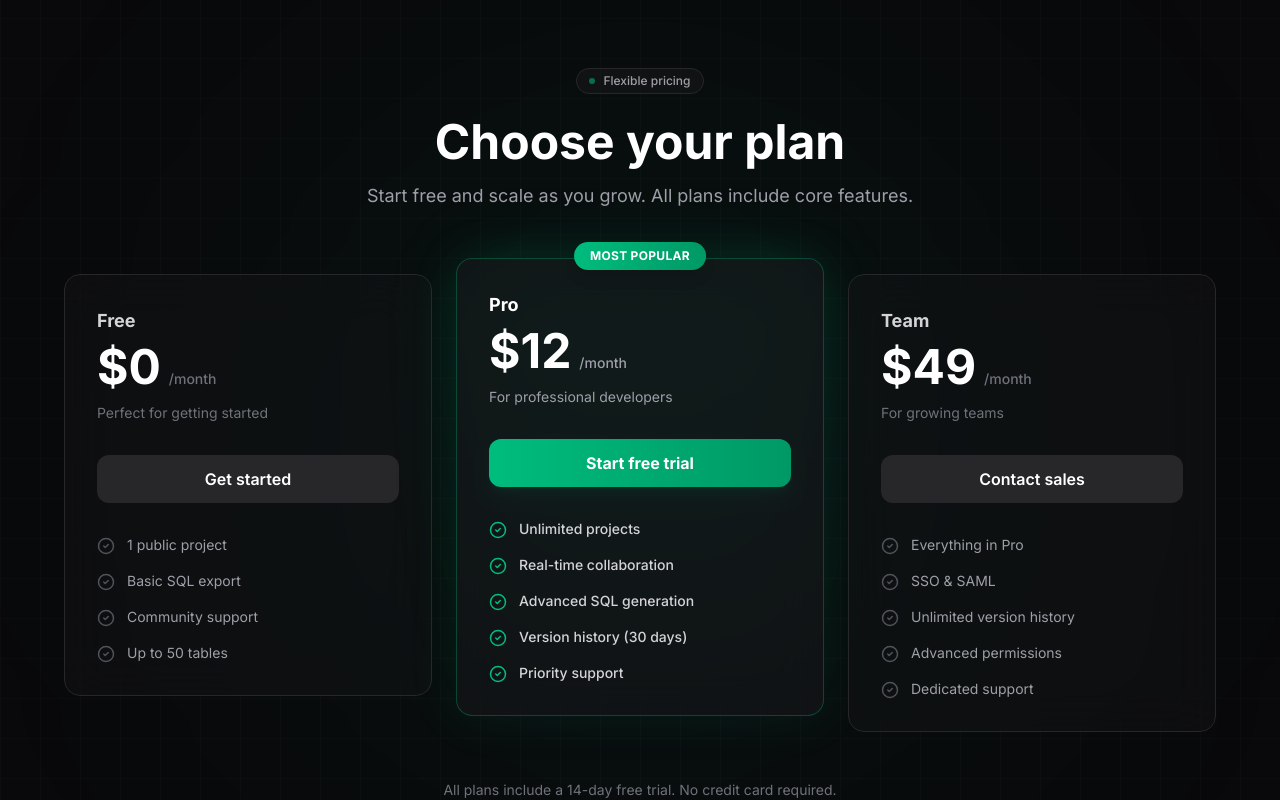
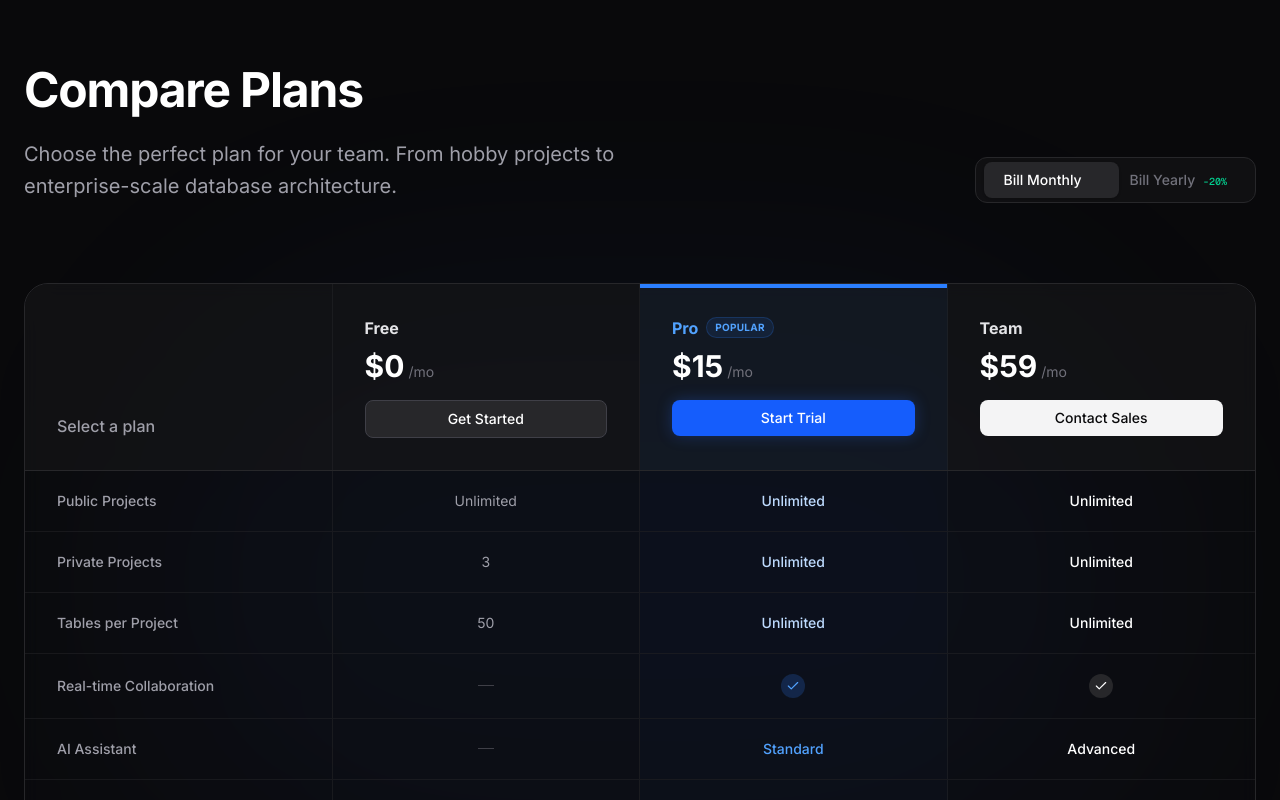
Before and after one commit to Praveenkumar02023/schema, a Next.js app: page / in a window 1280 px wide. Shown: the part 3580-4380 px from the top of the page. Built offline with nearby package versions, Linux system fonts and the light colour scheme.

Commit message:
update pricing section.

```diff
--- a/app/page.tsx
+++ b/app/page.tsx
@@ -9,6 +9,7 @@ import { companies } from '@/components/CompanyLogos';
 
 export default function Home() {
   const [currentReviewIndex, setCurrentReviewIndex] = useState(0);
+  const [billingCycle, setBillingCycle] = useState<'monthly' | 'yearly'>('monthly');
 
   useEffect(() => {
     const timer = setInterval(() => {
@@ -661,174 +662,143 @@ export default function Home() {
         <div className="absolute bottom-0 inset-x-0 h-32 bg-gradient-to-t from-zinc-950 to-transparent pointer-events-none" />
       </section>
 
-      {/* Pricing Section - Redesigned */}
-      <section className="py-32 bg-zinc-950 relative overflow-hidden">
-        {/* Background Elements */}
-        <div className="absolute inset-0 bg-[linear-gradient(to_right,#80808008_1px,transparent_1px),linear-gradient(to_bottom,#80808008_1px,transparent_1px)] bg-[size:40px_40px]" />
-        <div className="absolute top-1/2 left-1/2 -translate-x-1/2 -translate-y-1/2 w-[800px] h-[800px] bg-emerald-500/5 rounded-full blur-[150px]" />
+      {/* Pricing Section - Comparison Table Redesign */}
+      <section className="py-32 bg-zinc-950 relative overflow-hidden" id="pricing">
+        {/* Blueish Ambience */}
+        <div className="absolute top-0 inset-x-0 h-px bg-gradient-to-r from-transparent via-blue-500/30 to-transparent" />
+        <div className="absolute top-1/2 left-1/2 -translate-x-1/2 -translate-y-1/2 w-[1000px] h-[600px] bg-blue-500/5 rounded-full blur-[120px] pointer-events-none" />
 
         <div className="max-w-7xl mx-auto px-6 relative z-10">
-          {/* Header */}
-          <div className="text-center mb-16">
-            <div className="inline-flex items-center gap-2 px-3 py-1 rounded-full border border-zinc-800 bg-zinc-900/50 text-xs font-medium text-zinc-400 mb-6">
-              <span className="w-1.5 h-1.5 rounded-full bg-emerald-500 animate-pulse" />
-              Flexible pricing
+
+          {/* Header & Toggle */}
+          <div className="flex flex-col lg:flex-row justify-between items-end mb-20 gap-8">
+            <div className="max-w-2xl">
+              <h2 className="text-4xl md:text-5xl font-bold mb-6 text-white tracking-tight">
+                Compare Plans
+              </h2>
+              <p className="text-xl text-zinc-400 leading-relaxed">
+                Choose the perfect plan for your team. From hobby projects to enterprise-scale database architecture.
+              </p>
             </div>
-            <h2 className="text-4xl md:text-5xl font-bold mb-4 text-white">
-              Choose your plan
-            </h2>
-            <p className="text-lg text-zinc-400 max-w-2xl mx-auto">
-              Start free and scale as you grow. All plans include core features.
-            </p>
+
+            {/* Billing Toggle */}
+            <div className="bg-zinc-900/50 p-1 rounded-xl border border-zinc-800 flex items-center relative">
+              {/* Sliding Pill */}
+              <div className={`absolute top-1 bottom-1 w-[calc(50%-4px)] bg-zinc-800 rounded-lg shadow-sm transition-all duration-300 ${billingCycle === 'yearly' ? 'translate-x-[calc(100%+4px)]' : 'translate-x-1'}`} />
+
+              <button
+                onClick={() => setBillingCycle('monthly')}
+                className={`relative z-10 px-6 py-2 text-sm font-medium transition-colors duration-300 ${billingCycle === 'monthly' ? 'text-white' : 'text-zinc-500 hover:text-zinc-300'}`}
+              >
+                Bill Monthly
+              </button>
+              <button
+                onClick={() => setBillingCycle('yearly')}
+                className={`relative z-10 px-6 py-2 text-sm font-medium transition-colors duration-300 ${billingCycle === 'yearly' ? 'text-white' : 'text-zinc-500 hover:text-zinc-300'}`}
+              >
+                Bill Yearly <span className="text-[10px] text-emerald-400 ml-1 font-mono">-20%</span>
+              </button>
+            </div>
           </div>
 
-          {/* Pricing Cards */}
-          <div className="grid grid-cols-1 md:grid-cols-3 gap-6 items-start max-w-6xl mx-auto">
+          {/* Comparison Grid */}
+          <div className="border border-zinc-800 rounded-3xl bg-zinc-900/20 backdrop-blur-sm overflow-hidden relative">
 
-            {/* Free Tier */}
-            <div className="group relative">
-              <div className="absolute inset-0 bg-gradient-to-b from-zinc-800/50 to-transparent rounded-2xl blur-xl opacity-0 group-hover:opacity-100 transition-opacity" />
-              <div className="relative bg-zinc-900/40 backdrop-blur-xl rounded-2xl p-8 border border-zinc-800 hover:border-zinc-700 transition-all duration-300">
-                <div className="mb-8">
-                  <h3 className="text-lg font-bold text-zinc-300 mb-2">Free</h3>
-                  <div className="flex items-baseline gap-2 mb-3">
-                    <span className="text-5xl font-bold text-white">$0</span>
-                    <span className="text-zinc-500 text-sm font-medium">/month</span>
-                  </div>
-                  <p className="text-zinc-500 text-sm">Perfect for getting started</p>
+            {/* Grid Header */}
+            <div className="grid grid-cols-4 border-b border-zinc-800 bg-zinc-900/50">
+              <div className="p-8 flex flex-col justify-end border-r border-zinc-800/50">
+                <span className="text-zinc-400 font-medium">Select a plan</span>
+              </div>
+
+              {/* Free */}
+              <div className="p-8 border-r border-zinc-800/50 relative group">
+                <h3 className="font-bold text-zinc-200 mb-2">Free</h3>
+                <div className="flex items-baseline gap-1 mb-4">
+                  <span className="text-3xl font-bold text-white">$0</span>
+                  <span className="text-zinc-500 text-sm">/mo</span>
                 </div>
+                <button className="w-full py-2 rounded-lg bg-zinc-800 hover:bg-zinc-700 text-white text-sm font-medium transition-colors border border-zinc-700">
+                  Get Started
+                </button>
+              </div>
 
-                <Link
-                  href="/signin"
-                  className="block w-full py-3 px-4 rounded-xl bg-zinc-800 hover:bg-zinc-700 text-white font-semibold text-center transition-colors mb-8"
-                >
-                  Get started
-                </Link>
+              {/* Pro */}
+              <div className="p-8 border-r border-zinc-800/50 bg-blue-500/5 relative">
+                <div className="absolute top-0 inset-x-0 h-1 bg-blue-500" />
+                <h3 className="font-bold text-blue-400 mb-2 flex items-center gap-2">
+                  Pro <span className="bg-blue-500/10 text-blue-400 text-[10px] px-2 py-0.5 rounded-full border border-blue-500/20 uppercase tracking-wide">Popular</span>
+                </h3>
+                <div className="flex items-baseline gap-1 mb-4">
+                  <span className="text-3xl font-bold text-white">${billingCycle === 'yearly' ? '12' : '15'}</span>
+                  <span className="text-zinc-500 text-sm">/mo</span>
+                </div>
+                <button className="w-full py-2 rounded-lg bg-blue-600 hover:bg-blue-500 text-white text-sm font-medium transition-colors shadow-[0_0_15px_rgba(37,99,235,0.3)]">
+                  Start Trial
+                </button>
+              </div>
 
-                <div className="space-y-4">
-                  <div className="flex items-start gap-3">
-                    <CheckCircle2 size={18} className="text-zinc-600 mt-0.5 shrink-0" />
-                    <span className="text-zinc-400 text-sm">1 public project</span>
-                  </div>
-                  <div className="flex items-start gap-3">
-                    <CheckCircle2 size={18} className="text-zinc-600 mt-0.5 shrink-0" />
-                    <span className="text-zinc-400 text-sm">Basic SQL export</span>
-                  </div>
-                  <div className="flex items-start gap-3">
-                    <CheckCircle2 size={18} className="text-zinc-600 mt-0.5 shrink-0" />
-                    <span className="text-zinc-400 text-sm">Community support</span>
-                  </div>
-                  <div className="flex items-start gap-3">
-                    <CheckCircle2 size={18} className="text-zinc-600 mt-0.5 shrink-0" />
-                    <span className="text-zinc-400 text-sm">Up to 50 tables</span>
-                  </div>
+              {/* Team */}
+              <div className="p-8">
+                <h3 className="font-bold text-zinc-200 mb-2">Team</h3>
+                <div className="flex items-baseline gap-1 mb-4">
+                  <span className="text-3xl font-bold text-white">${billingCycle === 'yearly' ? '49' : '59'}</span>
+                  <span className="text-zinc-500 text-sm">/mo</span>
                 </div>
+                <button className="w-full py-2 rounded-lg bg-zinc-100 hover:bg-white text-zinc-950 text-sm font-medium transition-colors">
+                  Contact Sales
+                </button>
               </div>
             </div>
 
-            {/* Pro Tier - Featured */}
-            <div className="group relative md:-mt-4">
-              {/* Glow effect */}
-              <div className="absolute inset-0 bg-gradient-to-b from-emerald-500/20 to-transparent rounded-2xl blur-2xl opacity-60" />
+            {/* Features Rows */}
+            <div className="divide-y divide-zinc-800/50">
+              {[
+                { name: "Public Projects", free: "Unlimited", pro: "Unlimited", team: "Unlimited" },
+                { name: "Private Projects", free: "3", pro: "Unlimited", team: "Unlimited" },
+                { name: "Tables per Project", free: "50", pro: "Unlimited", team: "Unlimited" },
+                { name: "Real-time Collaboration", free: false, pro: true, team: true },
+                { name: "AI Assistant", free: false, pro: "Standard", team: "Advanced" },
+                { name: "SQL Export", free: "Basic", pro: "Advanced", team: "Custom" },
+                { name: "Version History", free: "24 hours", pro: "30 days", team: "Unlimited" },
+                { name: "Team Management", free: false, pro: false, team: true },
+                { name: "SSO / SAML", free: false, pro: false, team: true },
+                { name: "Priority Support", free: false, pro: true, team: "Dedicated" },
+              ].map((feature, i) => (
+                <div key={i} className="grid grid-cols-4 hover:bg-white/[0.02] transition-colors group">
+                  <div className="p-5 pl-8 border-r border-zinc-800/50 text-sm font-medium text-zinc-400 group-hover:text-zinc-200 transition-colors flex items-center">
+                    {feature.name}
+                  </div>
 
-              {/* Popular badge */}
-              <div className="absolute -top-4 left-1/2 -translate-x-1/2 z-20">
-                <div className="px-4 py-1.5 rounded-full bg-gradient-to-r from-emerald-500 to-emerald-600 text-white text-xs font-bold uppercase tracking-wide shadow-lg">
-                  Most Popular
-                </div>
-              </div>
+                  {/* Free Cell */}
+                  <div className="p-5 border-r border-zinc-800/50 flex justify-center items-center text-sm text-zinc-400">
+                    {typeof feature.free === 'boolean' ? (
+                      feature.free ? <Check size={18} className="text-zinc-200" /> : <div className="w-4 h-px bg-zinc-700" />
+                    ) : (
+                      feature.free
+                    )}
+                  </div>
 
-              <div className="relative bg-zinc-900/60 backdrop-blur-xl rounded-2xl p-8 border border-emerald-500/30 hover:border-emerald-500/50 transition-all duration-300 shadow-[0_0_50px_rgba(16,185,129,0.1)]">
-                <div className="mb-8">
-                  <h3 className="text-lg font-bold text-white mb-2">Pro</h3>
-                  <div className="flex items-baseline gap-2 mb-3">
-                    <span className="text-5xl font-bold text-white">$12</span>
-                    <span className="text-zinc-400 text-sm font-medium">/month</span>
+                  {/* Pro Cell */}
+                  <div className="p-5 border-r border-zinc-800/50 flex justify-center items-center text-sm font-medium text-blue-200 bg-blue-500/[0.02]">
+                    {typeof feature.pro === 'boolean' ? (
+                      feature.pro ? <div className="w-6 h-6 rounded-full bg-blue-500/20 flex items-center justify-center"><Check size={14} className="text-blue-400" /></div> : <div className="w-4 h-px bg-zinc-700" />
+                    ) : (
+                      feature.pro === "Standard" ? <span className="text-blue-400">Standard</span> : feature.pro
+                    )}
                   </div>
-                  <p className="text-zinc-400 text-sm">For professional developers</p>
-                </div>
 
-                <Link
-                  href="/signin"
-                  className="block w-full py-3 px-4 rounded-xl bg-gradient-to-r from-emerald-500 to-emerald-600 hover:from-emerald-600 hover:to-emerald-700 text-white font-bold text-center transition-all shadow-lg shadow-emerald-900/20 mb-8"
-                >
-                  Start free trial
-                </Link>
-
-                <div className="space-y-4">
-                  <div className="flex items-start gap-3">
-                    <CheckCircle2 size={18} className="text-emerald-500 mt-0.5 shrink-0" />
-                    <span className="text-zinc-300 text-sm font-medium">Unlimited projects</span>
-                  </div>
-                  <div className="flex items-start gap-3">
-                    <CheckCircle2 size={18} className="text-emerald-500 mt-0.5 shrink-0" />
-                    <span className="text-zinc-300 text-sm font-medium">Real-time collaboration</span>
-                  </div>
-                  <div className="flex items-start gap-3">
-                    <CheckCircle2 size={18} className="text-emerald-500 mt-0.5 shrink-0" />
-                    <span className="text-zinc-300 text-sm font-medium">Advanced SQL generation</span>
-                  </div>
-                  <div className="flex items-start gap-3">
-                    <CheckCircle2 size={18} className="text-emerald-500 mt-0.5 shrink-0" />
-                    <span className="text-zinc-300 text-sm font-medium">Version history (30 days)</span>
-                  </div>
-                  <div className="flex items-start gap-3">
-                    <CheckCircle2 size={18} className="text-emerald-500 mt-0.5 shrink-0" />
-                    <span className="text-zinc-300 text-sm font-medium">Priority support</span>
+                  {/* Team Cell */}
+                  <div className="p-5 flex justify-center items-center text-sm font-medium text-white">
+                    {typeof feature.team === 'boolean' ? (
+                      feature.team ? <div className="w-6 h-6 rounded-full bg-zinc-800 flex items-center justify-center"><Check size={14} className="text-white" /></div> : <div className="w-4 h-px bg-zinc-700" />
+                    ) : (
+                      feature.team
+                    )}
                   </div>
                 </div>
-              </div>
+              ))}
             </div>
 
-            {/* Team Tier */}
-            <div className="group relative">
-              <div className="absolute inset-0 bg-gradient-to-b from-zinc-800/50 to-transparent rounded-2xl blur-xl opacity-0 group-hover:opacity-100 transition-opacity" />
-              <div className="relative bg-zinc-900/40 backdrop-blur-xl rounded-2xl p-8 border border-zinc-800 hover:border-zinc-700 transition-all duration-300">
-                <div className="mb-8">
-                  <h3 className="text-lg font-bold text-zinc-300 mb-2">Team</h3>
-                  <div className="flex items-baseline gap-2 mb-3">
-                    <span className="text-5xl font-bold text-white">$49</span>
-                    <span className="text-zinc-500 text-sm font-medium">/month</span>
-                  </div>
-                  <p className="text-zinc-500 text-sm">For growing teams</p>
-                </div>
-
-                <button className="w-full py-3 px-4 rounded-xl bg-zinc-800 hover:bg-zinc-700 text-white font-semibold transition-colors mb-8">
-                  Contact sales
-                </button>
-
-                <div className="space-y-4">
-                  <div className="flex items-start gap-3">
-                    <CheckCircle2 size={18} className="text-zinc-600 mt-0.5 shrink-0" />
-                    <span className="text-zinc-400 text-sm">Everything in Pro</span>
-                  </div>
-                  <div className="flex items-start gap-3">
-                    <CheckCircle2 size={18} className="text-zinc-600 mt-0.5 shrink-0" />
-                    <span className="text-zinc-400 text-sm">SSO & SAML</span>
-                  </div>
-                  <div className="flex items-start gap-3">
-                    <CheckCircle2 size={18} className="text-zinc-600 mt-0.5 shrink-0" />
-                    <span className="text-zinc-400 text-sm">Unlimited version history</span>
-                  </div>
-                  <div className="flex items-start gap-3">
-                    <CheckCircle2 size={18} className="text-zinc-600 mt-0.5 shrink-0" />
-                    <span className="text-zinc-400 text-sm">Advanced permissions</span>
-                  </div>
-                  <div className="flex items-start gap-3">
-                    <CheckCircle2 size={18} className="text-zinc-600 mt-0.5 shrink-0" />
-                    <span className="text-zinc-400 text-sm">Dedicated support</span>
-                  </div>
-                </div>
-              </div>
-            </div>
-
-          </div>
-
-          {/* Bottom note */}
-          <div className="mt-12 text-center">
-            <p className="text-zinc-500 text-sm">
-              All plans include a 14-day free trial. No credit card required.
-            </p>
           </div>
         </div>
       </section>
```
